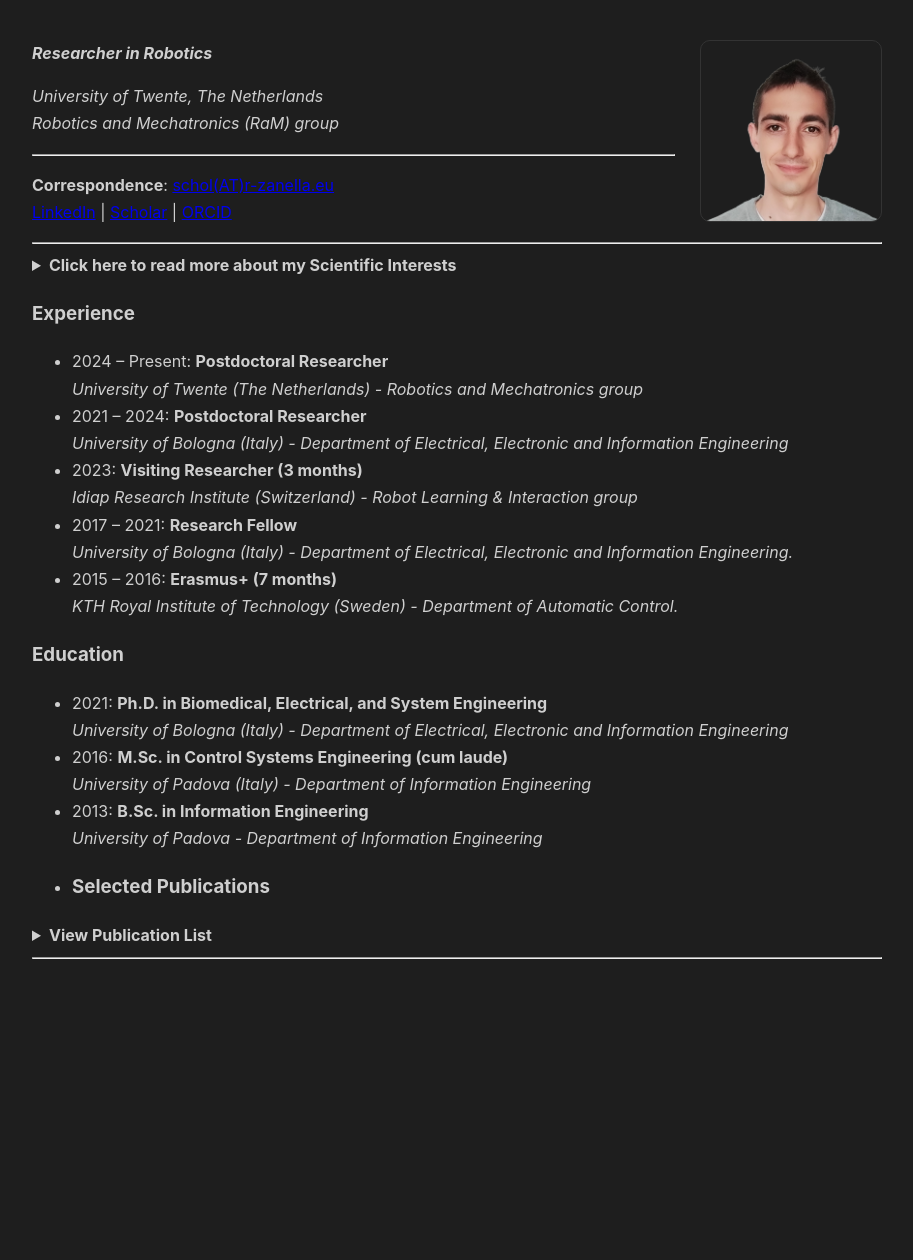
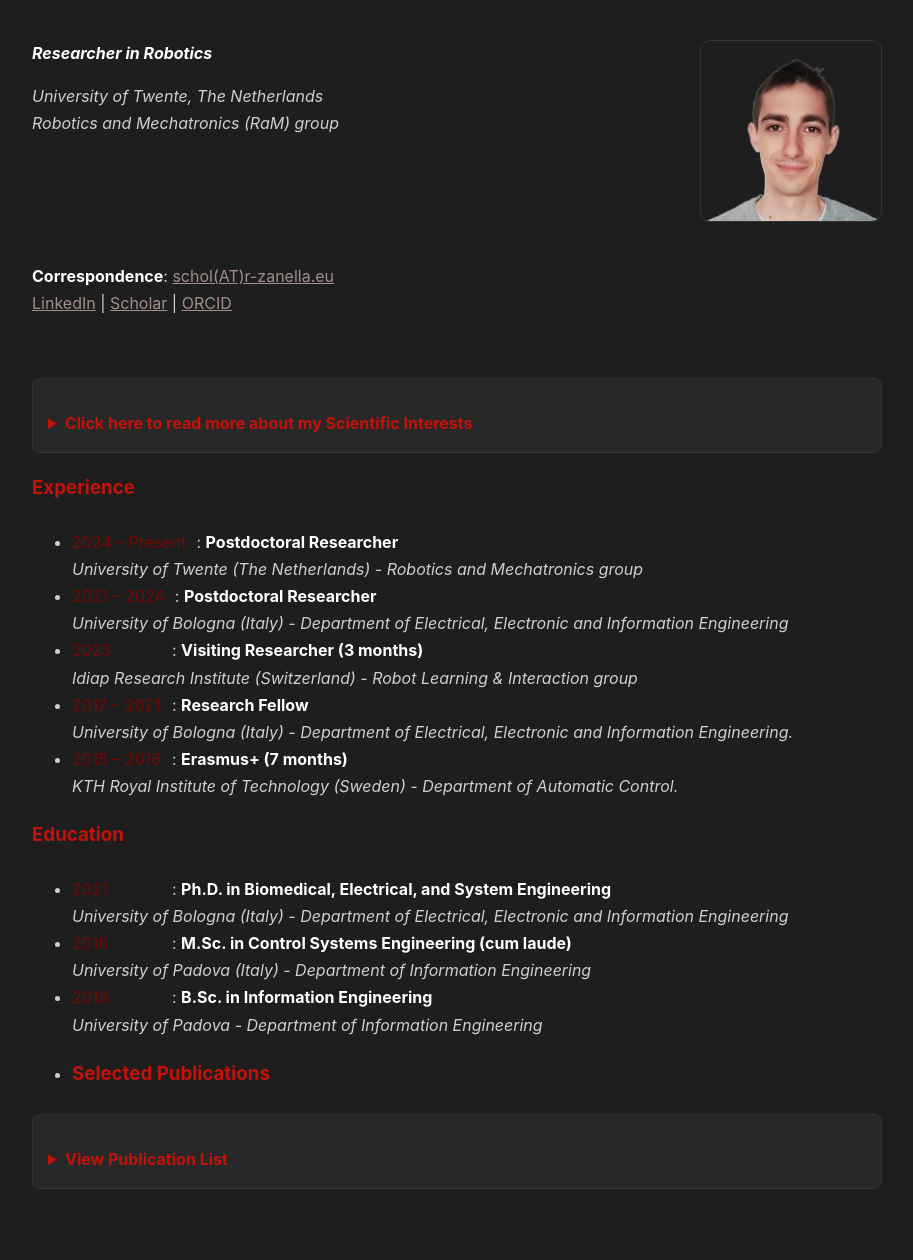
Before and after one commit to zanellar/zanellar.github.io, a Jekyll site: the page built from index.md, in a window 1280 px wide. Shown: the whole page, without its empty margins (183-1096 px from the left). Built offline with Jekyll 4.4.1, drawn with Linux system fonts in a browser that asks for light colours; before the commit the page ends 999 px from its top, so only the background shows below that.

Commit message:
Refactor CSS styles in default layout

```diff
--- a/_layouts/default.html
+++ b/_layouts/default.html
@@ -13,6 +13,9 @@
       margin: 40px auto;
       padding: 0 25px;
     }
+
+    .header-block { overflow: hidden; margin-bottom: 20px; }
+
     .profile-img {
       float: right;
       width: 180px;
@@ -22,14 +25,41 @@
       border: 0.5px solid #333;
     }
 
-  /* Questo assicura che il testo dell'intestazione stia a sinistra dell'immagine */
-  .header-block {
-    overflow: hidden; /* Crea un nuovo contesto di formattazione */
-    margin-bottom: 20px;
+    /* Headings: C3110C */
+    h1, h2, h3, summary { color: #C3110C; text-decoration: none; margin-top: 1em; }
+    h1 { margin-top: 0; }
+    h1, h2, h3 { border-bottom: 0.5px solid #222; padding-bottom: 5px; }
+
+    /* Links: 280905 + Underline (Resi un po' più chiari per leggibilità su nero) */
+    a { color: #A18E8C; text-decoration: underline; }
+    a:hover { color: #C3110C; }
+
+    strong { color: #ffffff; }
+
+    /* Dates: 740A03 */
+    .date {
+      color: #740A03;
+      font-weight: normal;
+      margin-right: 10px;
+      display: inline-block;
+      min-width: 90px;
     }
 
-  .header-text p {
-    margin: 5px 0; /* Riduce lo spazio tra le righe dell'intestazione */
+    hr { border: 0; border-top: 0.5px solid #222; margin: 30px 0; clear: both; }
+
+    details {
+      background: #282828;
+      padding: 15px;
+      border-radius: 8px;
+      margin-bottom: 15px;
+      border: 0.5px solid #333;
+    }
+
+    summary { cursor: pointer; font-weight: bold; }
+    i { color: #aaaaaa; }
+
+    @media (max-width: 600px) {
+      .profile-img { float: none; display: block; margin: 0 auto 20px auto; }
     }
   </style>
 </head>
```
Lines whose indentation alone changed are shown as unchanged.
